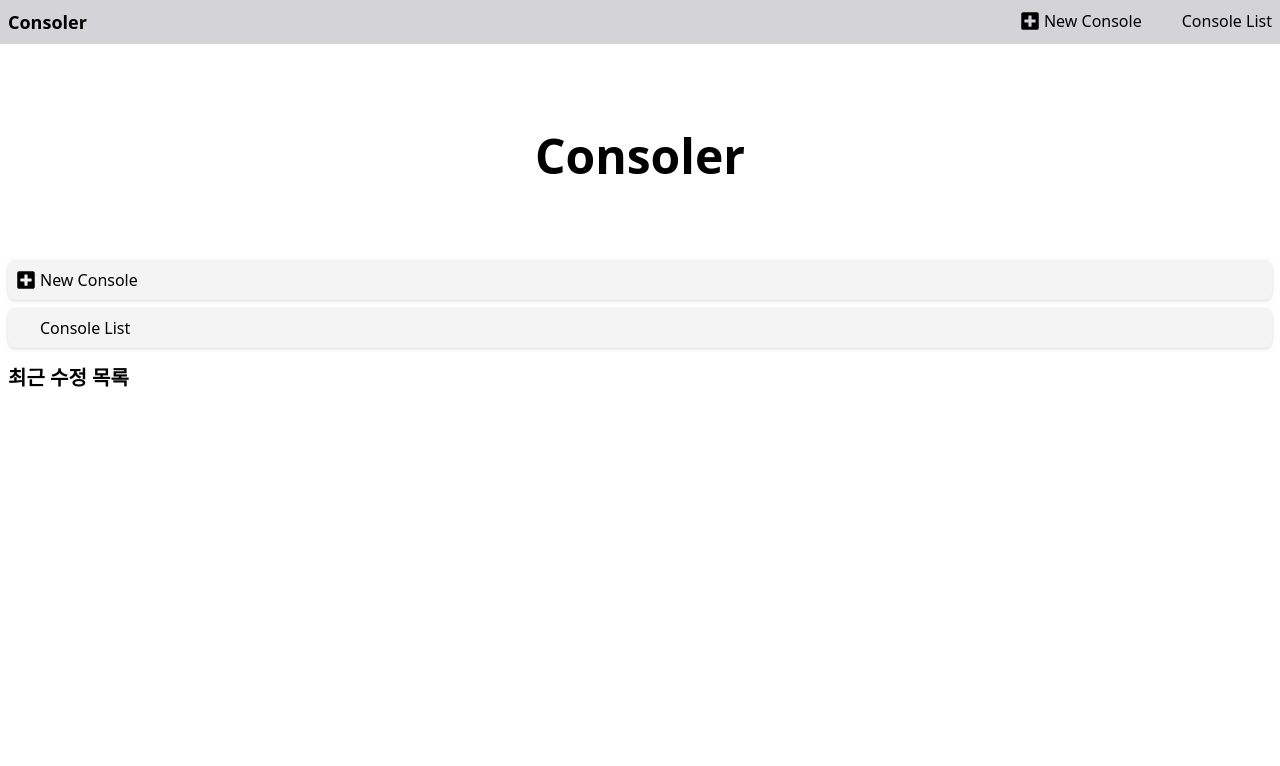
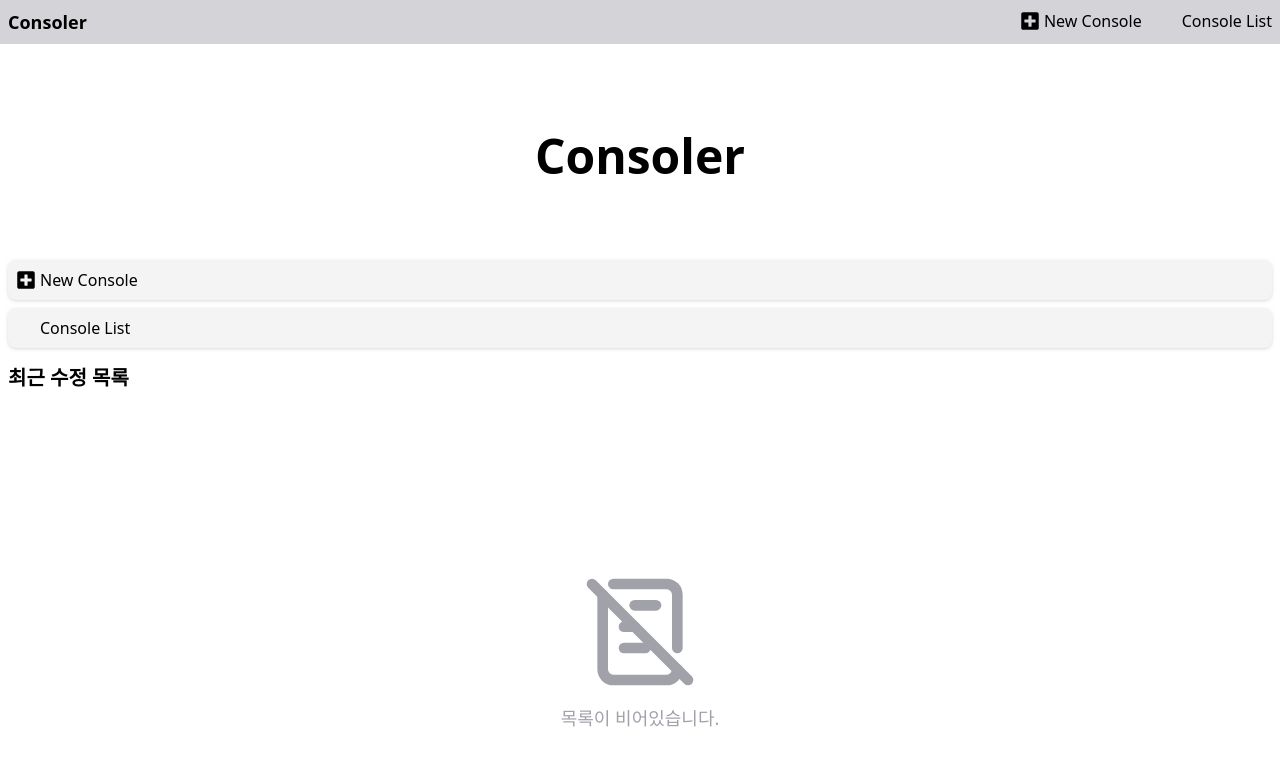
Before and after one commit to ppyom/consoler, a React (Create React App) app: page / in a window 1280 px wide. Shown: the top 766 px of the page. Built offline with nearby package versions, Linux system fonts and the light colour scheme; some icons are missing.

Commit message:
Empty.tsx 컴포넌트 추가
* List가 비어있는 경우 Empty 보여줌

```diff
--- a/src/components/ConsoleList/ConsoleList.tsx
+++ b/src/components/ConsoleList/ConsoleList.tsx
@@ -1,5 +1,6 @@
 import { useState } from "react";
 import ConsoleItem from "./ConsoleItem";
+import Empty from "../common/Empty";
 import storage from "../../api/Storage";
 
 interface Props {
@@ -8,6 +9,7 @@ interface Props {
 
 const ConsoleList = ({ size }: Props) => {
 	const [items, setItems] = useState(() => storage.getItems());
+	const keys = Object.keys(items);
 	const handleDeleteItem = (id: string) => {
 		storage.deleteItem(id);
 		setItems(prev => {
@@ -19,9 +21,13 @@ const ConsoleList = ({ size }: Props) => {
 
 	return (
 		<div className="mt-2">
+			{
+				keys.length === 0
+					? <Empty />
+					: (
 						<ul className={`grid ${size && 'sm:grid-cols-2 md:grid-cols-4'} gap-1.5`}>
 							{
-					Object.keys(items)
+								keys
 									.sort((a, b) => items[b].modifiedTime - items[a].modifiedTime)
 									.slice(0, size)
 									.map(k => (
@@ -29,6 +35,8 @@ const ConsoleList = ({ size }: Props) => {
 									))
 							}
 						</ul>
+					)
+			}
 		</div>
 	)
 }
--- /dev/null
+++ b/src/components/common/Empty.tsx
@@ -0,0 +1,12 @@
+import { TbNotesOff } from "react-icons/tb";
+
+const Empty = () => {
+	return (
+		<div className="box-border w-full min-h-[500px] h-full flex flex-col items-center justify-center gap-2 text-zinc-400">
+			<TbNotesOff className="text-9xl" />
+			<p className="text-lg">목록이 비어있습니다.</p>
+		</div>
+	);
+}
+
+export default Empty;
```
Lines whose indentation alone changed are shown as unchanged.
